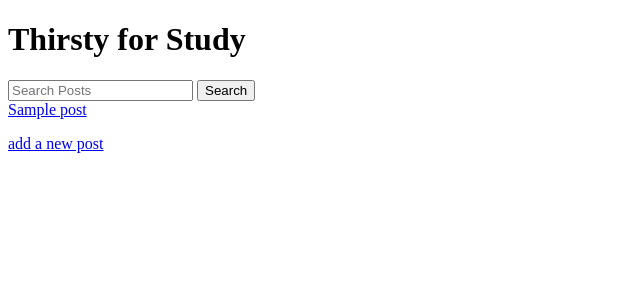
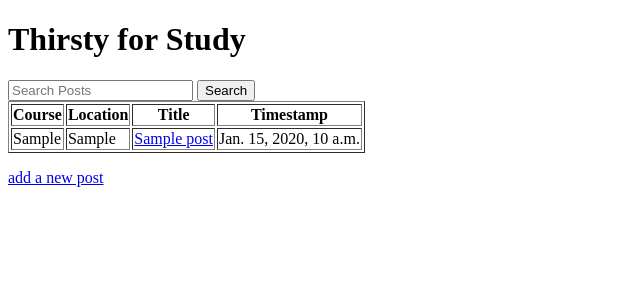
Before and after one commit to yoonyok/StudyBuddy, a Django app: page /posts/ in a window 1280 px wide. Shown: the top 300 px of the page, without its empty margins (0-640 px from the left). Run offline with Django 3.2, Linux system fonts and the light colour scheme; tables that the repository leaves empty hold one stand-in row (values such as "Sample post").

Commit message:
Display postings as table. Add cancel button to post create page.

```diff
--- a/nwHacks/src/posts/views.py
+++ b/nwHacks/src/posts/views.py
@@ -19,10 +19,13 @@ def posts_home(request):
 
 def post_create(request):
     form = PostForm(request.POST or None)
+    if "cancel" in request.POST:
+        return redirect('..')
     if form.is_valid():
         form.save()
         messages.success(request, "post success")
         return redirect('..')
+
 
     context_dict = {
         "form": form,
--- a/nwHacks/src/templates/base.html
+++ b/nwHacks/src/templates/base.html
@@ -19,12 +19,22 @@
         <input type="text" name="q" placeholder="Search Posts" value="{% if query %}{{ query }}{% endif %}"/>
         <input type="submit" value="Search"/>
     </form>
-
+    <table border="1">
+        <tr>
+            <th>Course</th>
+            <th>Location</th>
+            <th>Title</th>
+            <th>Timestamp</th>
+        </tr>
         {% for post in posts %}
-        <a href="{{ post.slug }}"> {{ post.title }}</a> <br/>
-
+        <tr>
+            <td>{{ post.course }}</td>
+            <td>{{ post.preferred_location }}</td>
+            <td><a href="{{ post.slug }}"> {{ post.title }}</a></td>
+            <td>{{ post.timestamp }}</td>
+        </tr>
         {% endfor %}
-
+    </table>
     <p><a href="create/">add a new post</a></p>
 
     {% endblock content %}
--- a/nwHacks/src/templates/post_create.html
+++ b/nwHacks/src/templates/post_create.html
@@ -11,6 +11,7 @@
       {% csrf_token %}
      {{ form.as_p }}
   <input type ="submit" value="Create Post" />
+  <input type ="submit" name="cancel" value="Cancel" />
   </form>
 
 {% endblock content %}
```
